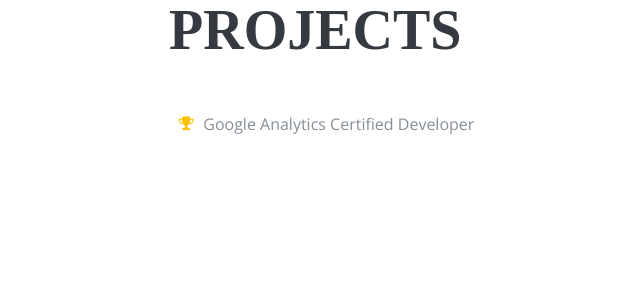
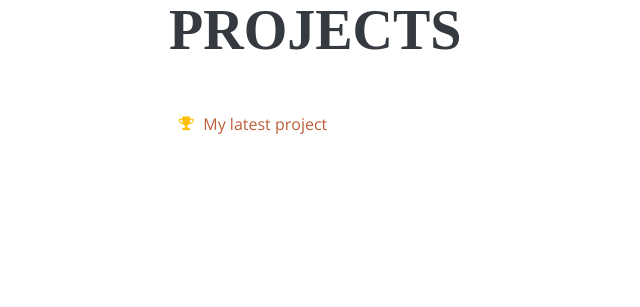
Before and after one commit to farimah-tizghadam/my-resume, a Django app: page / in a window 1280 px wide. Shown: the part 4425-4732 px from the top of the page, without its empty margins (151-791 px from the left). Run offline with Django 5.2, Linux system fonts and the light colour scheme; some libraries are stand-ins or nearby versions; some web fonts are replaced.

Commit message:
add my project
add my resent project in project section

```diff
--- a/templates/index.html
+++ b/templates/index.html
@@ -276,7 +276,7 @@
         <ul class="fa-ul mb-0">
           <li>
             <i class="fa-li fa fa-trophy text-warning"></i>
-            Google Analytics Certified Developer
+            <a href="https://github.com/farimah-tizghadam/my-resume.git">My latest project</a>
           </li>
         </ul>
       </div>
```
